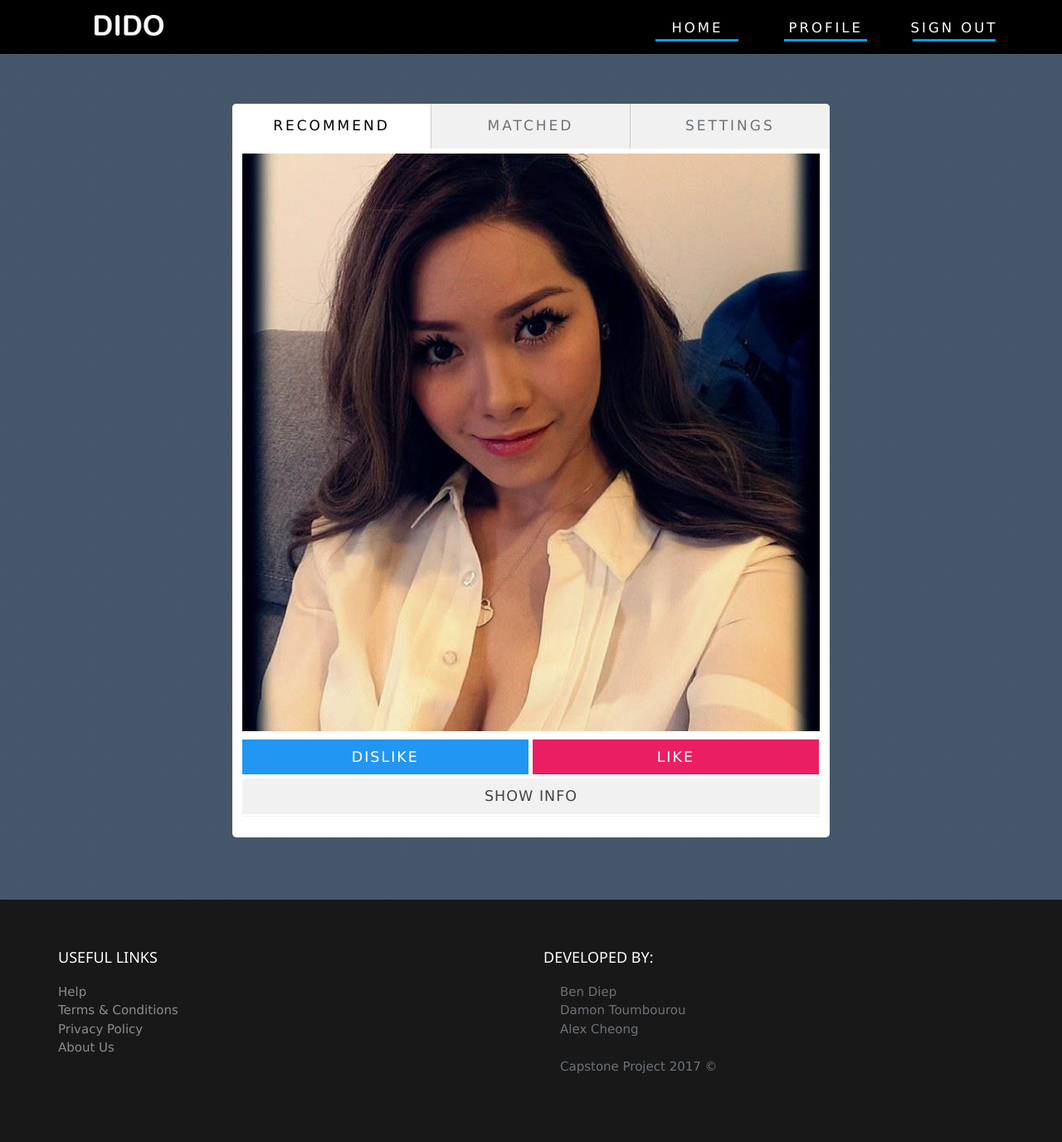
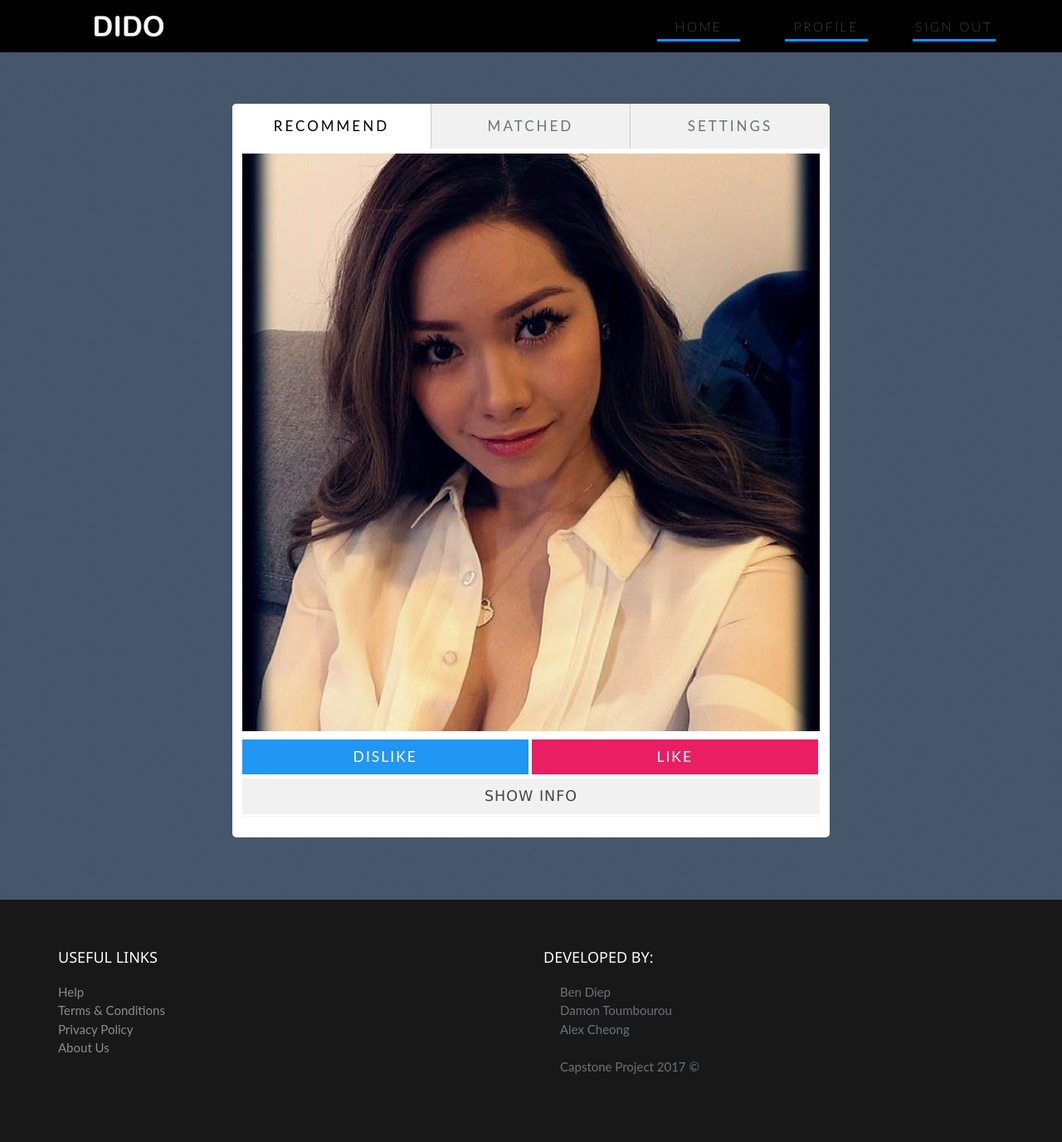
Before and after one commit to TYGATHUG/MatchMaker, a Flask app: page / in a window 1280 px wide. Shown: the whole page at 83% size. Run offline with Flask 2, Linux system fonts and the light colour scheme; a user stored in the database is signed in; data comes from the database, SQL or seed files in the repository; some libraries are stand-ins or nearby versions.

Commit message:
minor update

```diff
--- a/static/css/additional.css
+++ b/static/css/additional.css
@@ -172,7 +172,7 @@
 
 .navigation a {
     color: rgba(255, 255, 255, 0.75);
-    font-size: 13px;
+    font-size: 15px !important;
     font-weight: 400;
     letter-spacing: 3px;
     text-transform: uppercase;
@@ -358,7 +358,7 @@
 
 .banner-text h1 {
     color: #fff;
-    font-family: "Source Sans Pro";
+    font-family: "Source Sans Pro" !important;
     font-size: 53px;
     letter-spacing: 20px;
     font-weight: 700;
@@ -689,7 +689,7 @@
 @import url(https://fonts.googleapis.com/css?family=Lato:100,300,400);
 
 body {
-    font-family: 'Lato', sans-serif;
+    font-family: 'Lato', sans-serif !important;
     background: #e9eaed;
 }
 
--- a/templates/member.html
+++ b/templates/member.html
@@ -121,6 +121,7 @@
                                 {% for user in highest_match_users %}
 
                                     {% for value in user %}
+
                                         {% if value.name %}
                                             <p>Name: {{ value.name }}</p>
                                         {% endif %}
@@ -155,6 +156,10 @@
 
                                         {% if value.bio %}
                                             <p>Bio: {{ value.bio }}</p>
+                                        {% endif %}
+
+                                        {% if value.username %}
+                                            <span name="username" value="{{ value.username }}" style="visibility: hidden">Username: {{ value.username }}</span>
                                         {% endif %}
 
                                     {% endfor %}
@@ -202,6 +207,8 @@
                                     }
                                 }
                             }
+
+
                         </script>
 
                     <div id="chat" class="tabcontent">
```
